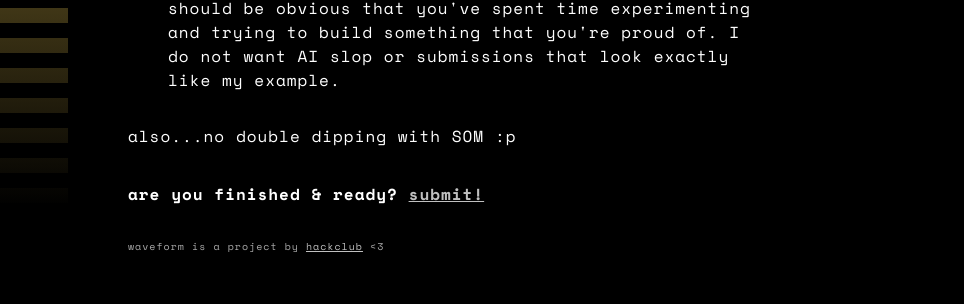
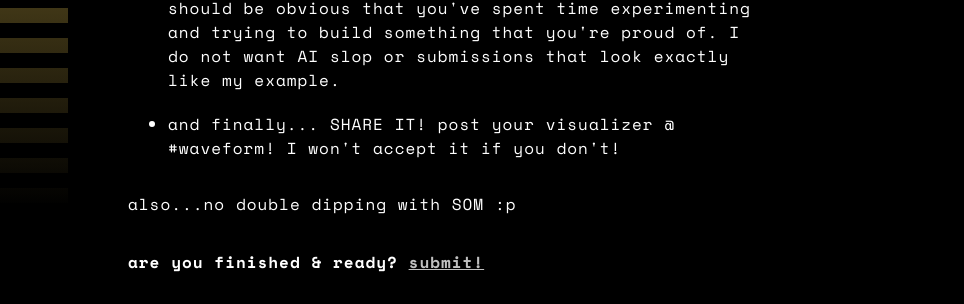
Before and after one commit to hackclub/waveform, a website: page src/submit.html in a window 1280 px wide. Shown: the part 592-896 px from the top of the page, 316-1280 px from the left. Drawn offline with nearby package versions, Linux system fonts and the light colour scheme.

Commit message:
share it requirement

```diff
--- a/src/submit.html
+++ b/src/submit.html
@@ -39,6 +39,7 @@
                 have to be extremely polished and high quality, but it should be obvious that you've spent time
                 experimenting and trying to build something that you're proud of. I do not want AI slop or submissions
                 that look exactly like my example.</li>
+            <li>and finally... SHARE IT! post your visualizer @ #waveform! I won't accept it if you don't!</li>
         </ul>
 
         <p>also...no double dipping with SOM :p</p>
```
